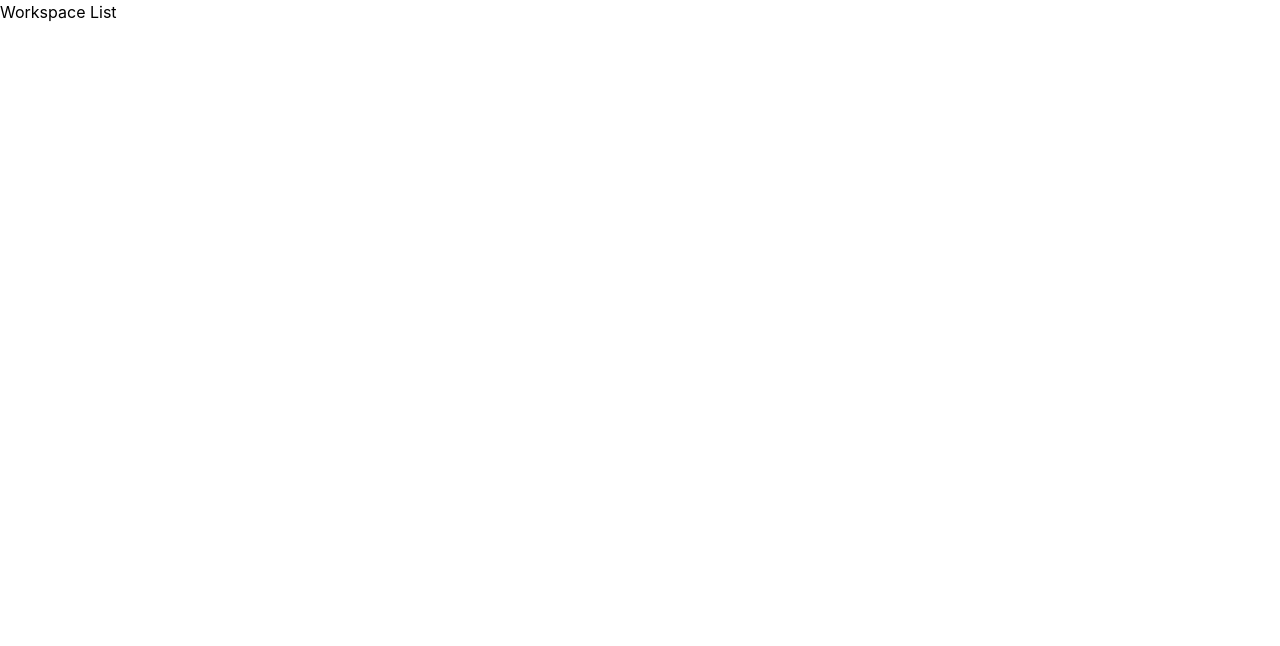
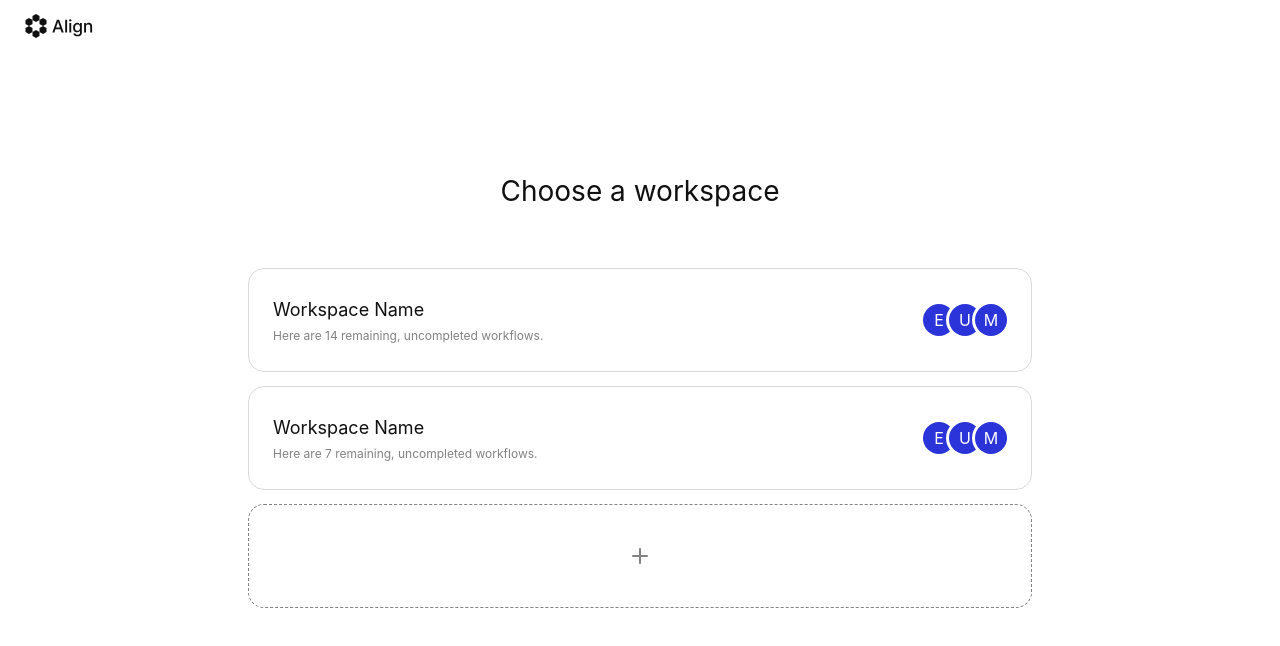
Before and after one commit to Unboxing-07/Align, a React (Vite) app: page /workspace in a window 1280 px wide. Shown: the top 646 px of the page. Built offline with nearby package versions, Linux system fonts and the light colour scheme; a web font is replaced by a local one.

Commit message:
workspace publish

```diff
--- a/package.json
+++ b/package.json
@@ -11,6 +11,7 @@
   },
   "dependencies": {
     "@tailwindcss/vite": "^4.1.17",
+    "lucide-react": "^0.553.0",
     "react": "^19.2.0",
     "react-dom": "^19.2.0",
     "react-router-dom": "^7.9.5",
--- /dev/null
+++ b/src/components/AddWorkspaceCard.tsx
@@ -0,0 +1,16 @@
+import { Plus } from "lucide-react"
+
+type AddWorkspaceCardProps = {
+  onClick?: () => void
+}
+
+export const AddWorkspaceCard = ({ onClick }: AddWorkspaceCardProps) => {
+  return (
+    <div
+      className="w-full h-26 bg-white border border-dashed border-gray-200 rounded-2xl p-6 flex items-center justify-center cursor-pointer hover:shadow-blue/20 hover:shadow-4 transition-colors"
+      onClick={onClick}
+    >
+      <Plus size={24} className="text-gray-200" />
+    </div>
+  )
+}
--- /dev/null
+++ b/src/components/Assignee.tsx
@@ -0,0 +1,14 @@
+type AssigneeProps = {
+  email: string;
+  ringed?: boolean;
+}
+
+export const Assignee = ({ email, ringed }: AssigneeProps) => {
+  return (
+    <div
+      className={`size-8 rounded-full bg-blue flex justify-center items-center text-white text-base ${ringed ? "ring-[3px] ring-white" : ""}`}
+    >
+      {email.charAt(0).toUpperCase()}
+    </div>
+  )
+}
--- /dev/null
+++ b/src/components/WorkspaceCard.tsx
@@ -0,0 +1,31 @@
+import { Assignee } from "./Assignee"
+
+type WorkspaceCardProps = {
+  name: string
+  remainingWorkflows: number
+  assignees: string[]
+  onClick?: () => void
+}
+
+export const WorkspaceCard = ({ name, remainingWorkflows, assignees, onClick }: WorkspaceCardProps) => {
+  return (
+    <div
+      className="w-full h-26 bg-white border border-gray-100 rounded-2xl p-6 flex items-center justify-between cursor-pointer hover:shadow-blue/20 hover:shadow-4 transition-colors"
+      onClick={onClick}
+    >
+      <div className="flex flex-col gap-1">
+        <p className="text-black text-lg">{name}</p>
+        <p className="text-gray-200 text-xs">
+          Here are {remainingWorkflows} remaining, uncompleted workflows.
+        </p>
+      </div>
+      <div className="flex items-center pr-1.5">
+        {assignees.slice(0, 3).map((email, index) => (
+          <div key={index} className="-mr-1.5">
+            <Assignee email={email} ringed />
+          </div>
+        ))}
+      </div>
+    </div>
+  )
+}
--- a/src/index.css
+++ b/src/index.css
@@ -1,5 +1,9 @@
 @import "tailwindcss";
 @import "./style/color.css";
+
+@theme inline {
+  --shadow-4: 0 0 4px 0;
+}
 
 * {
   box-sizing: border-box;
--- a/src/pages/Workspace.tsx
+++ /dev/null
@@ -1,7 +0,0 @@
-export const Workspace = () => {
-  return (
-    <div>
-      <h1>Workspace List</h1>
-    </div>
-  )
-}
--- /dev/null
+++ b/src/pages/WorkspaceList.tsx
@@ -0,0 +1,45 @@
+import { Logo } from "../components/Logo"
+import { WorkspaceCard } from "../components/WorkspaceCard"
+import { AddWorkspaceCard } from "../components/AddWorkspaceCard"
+
+export const WorkspaceList = () => {
+  // Mock data - 나중에 API로 대체
+  const workspaces = [
+    {
+      id: "1",
+      name: "Workspace Name",
+      remainingWorkflows: 14,
+      assignees: ["example@email.com", "user@test.com", "member@workspace.com"],
+    },
+    {
+      id: "2",
+      name: "Workspace Name",
+      remainingWorkflows: 7,
+      assignees: ["example@email.com", "user@test.com", "member@workspace.com"],
+    },
+  ]
+
+  return (
+    <div className="w-full min-h-screen bg-white relative">
+      <Logo />
+
+      <div className="flex flex-col items-center pt-42.5">
+        <h1 className="text-black text-[28px] mb-14">Choose a workspace</h1>
+
+        <div className="w-196 flex flex-col gap-3.5">
+          {workspaces.map((workspace) => (
+            <WorkspaceCard
+              key={workspace.id}
+              name={workspace.name}
+              remainingWorkflows={workspace.remainingWorkflows}
+              assignees={workspace.assignees}
+              onClick={() => console.log(`Navigate to workspace ${workspace.id}`)}
+            />
+          ))}
+
+          <AddWorkspaceCard onClick={() => console.log("Add new workspace")} />
+        </div>
+      </div>
+    </div>
+  )
+}
--- a/src/router/index.tsx
+++ b/src/router/index.tsx
@@ -1,7 +1,7 @@
 import { createBrowserRouter, Navigate } from "react-router-dom"
 import { Login } from "../pages/Login"
 import { Signup } from "../pages/Signup"
-import { Workspace } from "../pages/Workspace"
+import { WorkspaceList } from "../pages/WorkspaceList"
 
 export const router = createBrowserRouter([
   {
@@ -18,6 +18,6 @@ export const router = createBrowserRouter([
   },
   {
     path: "/workspace",
-    element: <Workspace />,
+    element: <WorkspaceList />,
   },
 ])
```
Also changed, not shown: 1 other file (tests, documents, lock files or other folders).
